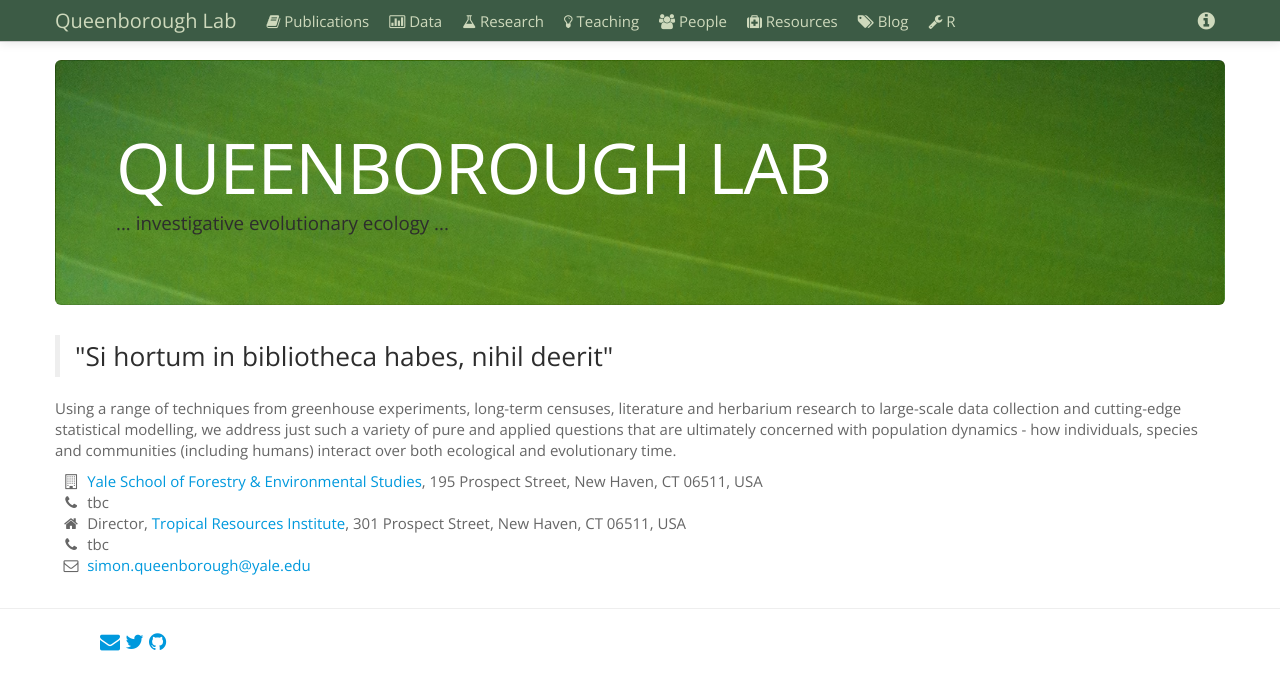
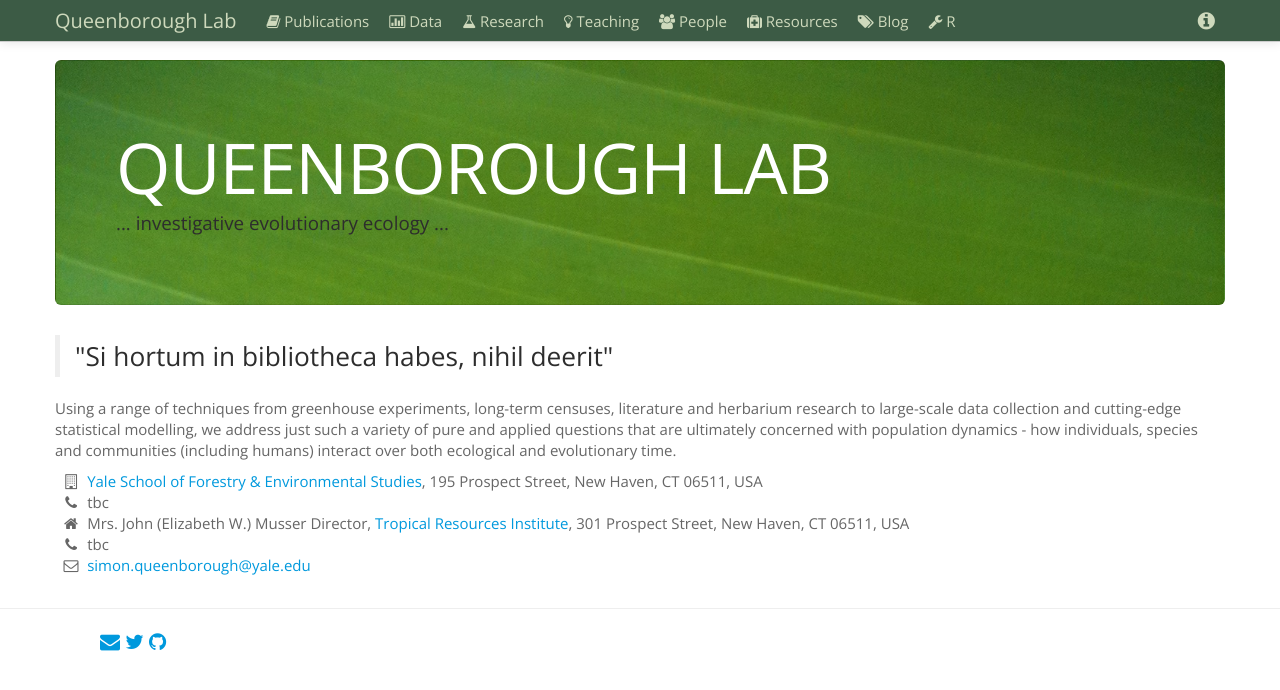
Before and after one commit to saq/saq.github.io, a Jekyll site: the page built from index.html, in a window 1280 px wide. Shown: the top 690 px of the page. Built offline with Jekyll 4.4.1, drawn with Linux system fonts in a browser that asks for light colours.

Commit message:
director

```diff
--- a/index.html
+++ b/index.html
@@ -34,7 +34,7 @@ species and communities (including humans) interact over both ecological and evo
 <ul class="icons-ul">
     <li><i class="icon-li icon-building"></i> <a href="http://environment.yale.edu/">Yale School of Forestry & Environmental Studies</a>, 195 Prospect Street, New Haven, CT 06511, USA </li>
     <li><i class="icon-li icon-phone"> </i> tbc </li>
-    <li><i class="icon-li icon-home"></i> Director, <a href="http://environment.yale.edu/tri/">Tropical Resources Institute</a>, 301 Prospect Street, New Haven, CT 06511, USA </li>
+    <li><i class="icon-li icon-home"></i> Mrs. John (Elizabeth W.) Musser Director, <a href="http://environment.yale.edu/tri/">Tropical Resources Institute</a>, 301 Prospect Street, New Haven, CT 06511, USA </li>
     <li><i class="icon-li icon-phone"> </i> tbc </li>
 <li><i class="icon-li icon-envelope-alt"></i><a href="mailto:simon.queenborough@yale.edu">simon.queenborough@yale.edu</a> </li>
 
```
